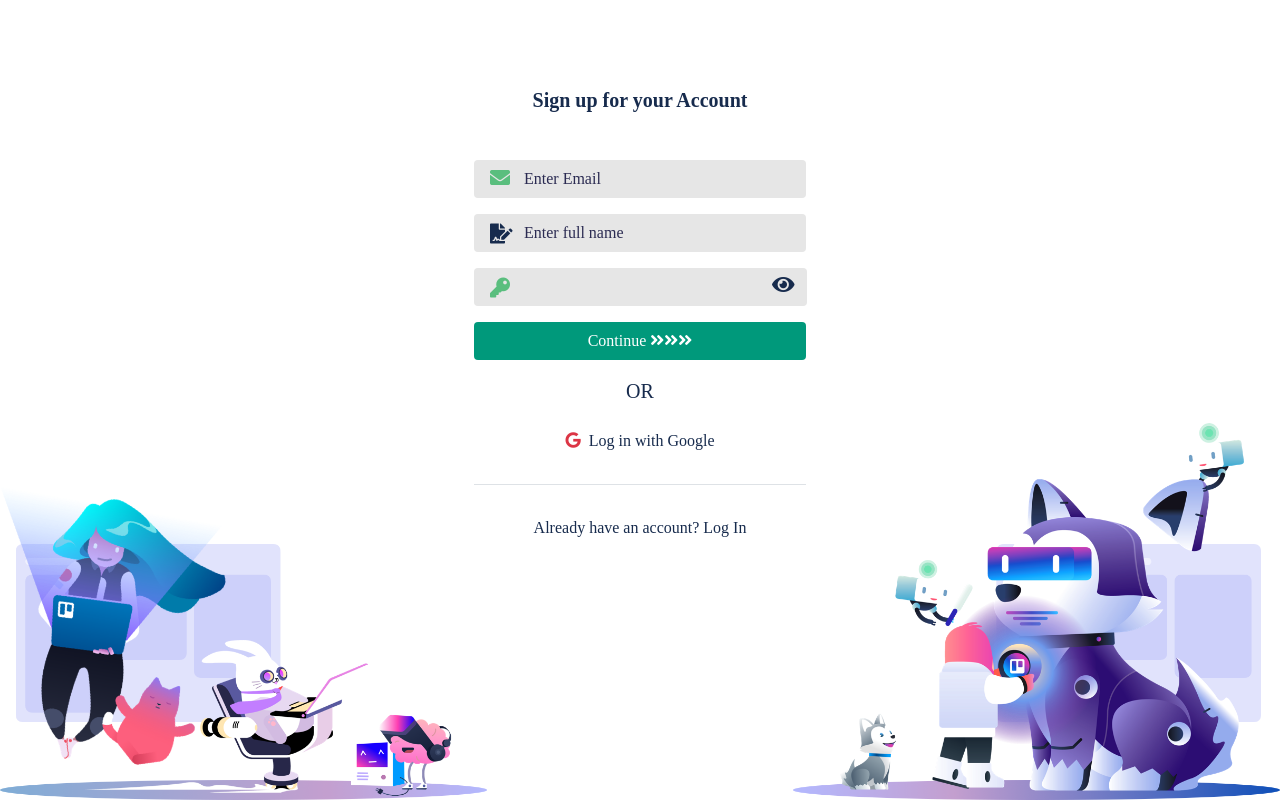
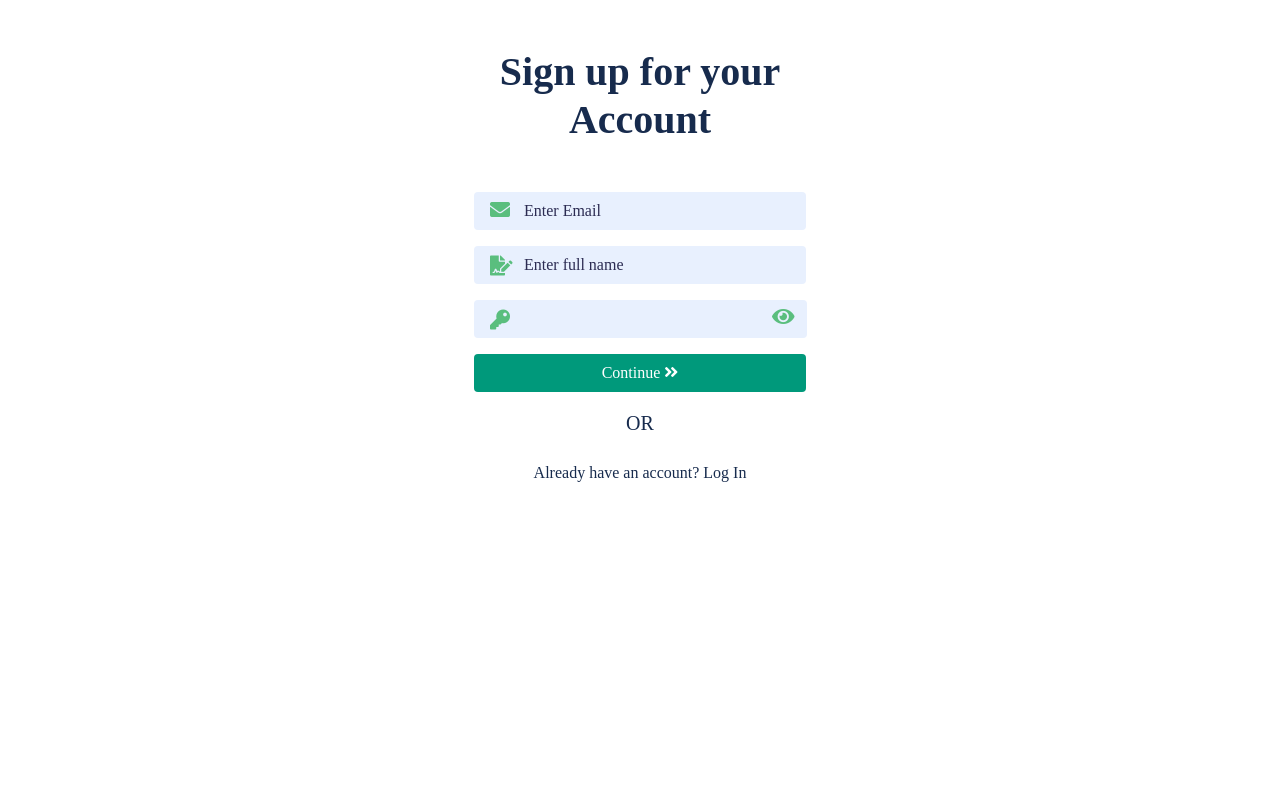
Before and after one commit to Umair1756/fyp, a CodeIgniter app: page /promag/index.php/welcome/signup in a window 1280 px wide. Run offline with CodeIgniter, Linux system fonts and the light colour scheme; some libraries are stand-ins or nearby versions; some web fonts are replaced.

Commit message:
Changes in frontend

```diff
--- a/application/views/welcome/login.php
+++ b/application/views/welcome/login.php
@@ -32,9 +32,6 @@
                              </div>
                              <button class="form-control btn mt-3 mb-3 btn_login_adj" name="login">Log In <i class="fas fa-sign-in-alt"></i></button>
                              <p class="text-center mb-3 border-0" style="color: #091a14 !important;">OR</p>
-                             <button class="form-control btn mb-3 btn_google_adj">
-                                 <i class="fab fa-google text-danger mr-1"></i> Log in with Google
-                             </button>
                              <button class="form-control btn btn_signup_adj btnSignUp">
                                  <i class="fas fa-user-plus text-primary mr-1"></i> Sign up for an account
                              </button>
--- a/application/views/welcome/signup.php
+++ b/application/views/welcome/signup.php
@@ -6,7 +6,7 @@
                 <form method="POST">
                     <div class="row ">
                         <div class="col-lg-4 m-auto pt-5 pb-5 pl-4 pr-4 rounded login_adj">
-                            <div class="h5 text-center font-weight-bold mb-5 border-0">
+                            <div class="h1 text-center font-weight-bold mb-5 border-0">
                                 Sign up for your Account
                             </div>
                             <div class="input-group d-block">
@@ -22,29 +22,23 @@
                                 <input type="email" class="form-control mb-3 email_input rounded" name="email" placeholder="Enter Email" /><i class="fas fa-envelope  position-absolute nav-link"></i>
                             </div>
                             <div class="input-group position-relative">
-                                <input type="text" class="form-control mb-3 email_input rounded" name="fname" placeholder="Enter full name" /><i class="fas fa-file-signature position-absolute nav-link" style="top: 2px"></i>
+                                <input type="text" class="form-control mb-3 email_input rounded" name="fname" placeholder="Enter full name" /><i class="fas fa-file-signature position-absolute nav-link" style="top: 2px; color: #5abe7e;"></i>
                             </div>
                             <div class="input-group mb-3">
                                 <input type="password" class="form-control pwd rounded" id="pwd" name="password" /><i class="fas fa-key position-absolute nav-link" style="top: 2px"></i>
                                 <div class="input-group-append">
                                     <button class="btn reveal position-absolute eyeView" id="eyeView" type="button">
-                                        <i class="fas fa-eye"></i>
+                                        <i class="fas fa-eye" style="color: #5abe7e;"></i>
                                     </button>
                                 </div>
                             </div>
                             <button class="form-control btn mb-3 btn_login_adj" name="signup">
-                                Continue <i class="fas fa-angle-double-right"></i><i class="fas fa-angle-double-right"></i><i class="fas fa-angle-double-right"></i>
+                                Continue <i class="fas fa-angle-double-right"></i>
                             </button>
                             <p class="text-center mb-3 border-0">OR</p>
-                            <button class="form-control btn mb-3 btn_google_adj">
-                                <i class="fab fa-google text-danger mr-1"></i> Log in with
-                                Google
-                            </button>
-                            <div class="p-4 border-top mt-2">
                                 <button class="form-control border-0 btn_signin_adj btnLogIn">
                                     Already have an account? Log In
                                 </button>
-                            </div>
                         </div>
                     </div>
                 </form>
--- a/application/views/welcome/signupHeader.php
+++ b/application/views/welcome/signupHeader.php
@@ -38,4 +38,4 @@
 
 <!-- <body style="background: #368EE0;"> -->
 
-<body style="background: url(/promag/assets/img/trellians-2x-2.png) !important;background-repeat: no-repeat !important;background-size: contain !important;background-position: bottom !important;padding: 40px 0px 0px 0px !important;background-attachment: fixed !important">
+<body>
--- a/assets/customCss/welcomePage.css
+++ b/assets/customCss/welcomePage.css
@@ -321,7 +321,7 @@ p.leads {
 input.email_input,
 input.password_input,
 input.pwd {
-	background: #e6e6e6 !important;
+	background: #e8f0fe !important;
 }
 i.fa-envelope,
 i.fa-key {
@@ -427,7 +427,7 @@ i.fa-google:hover {
 .pwd {
 	border: 2px solid #e6e6e6 !important;
 	border-bottom-color: #e6e6e6 !important;
-	padding-left: 40px !important;
+	padding-left: 50px !important;
 }
 .eyeView {
 	left: 0px;
@@ -440,6 +440,10 @@ i.fa-google:hover {
 }
 .fa-eye:hover {
 	color: #000000;
+}
+
+.fa-times-circle {
+	padding-right: 5px;
 }
 .danger {
 	padding: 0.75rem 1.25rem;
```
Also changed, not shown: application/views/welcome/welcomeIndex.php (+0 -27 lines), application/views/welcome/welcomeHeader.php (indentation only).
